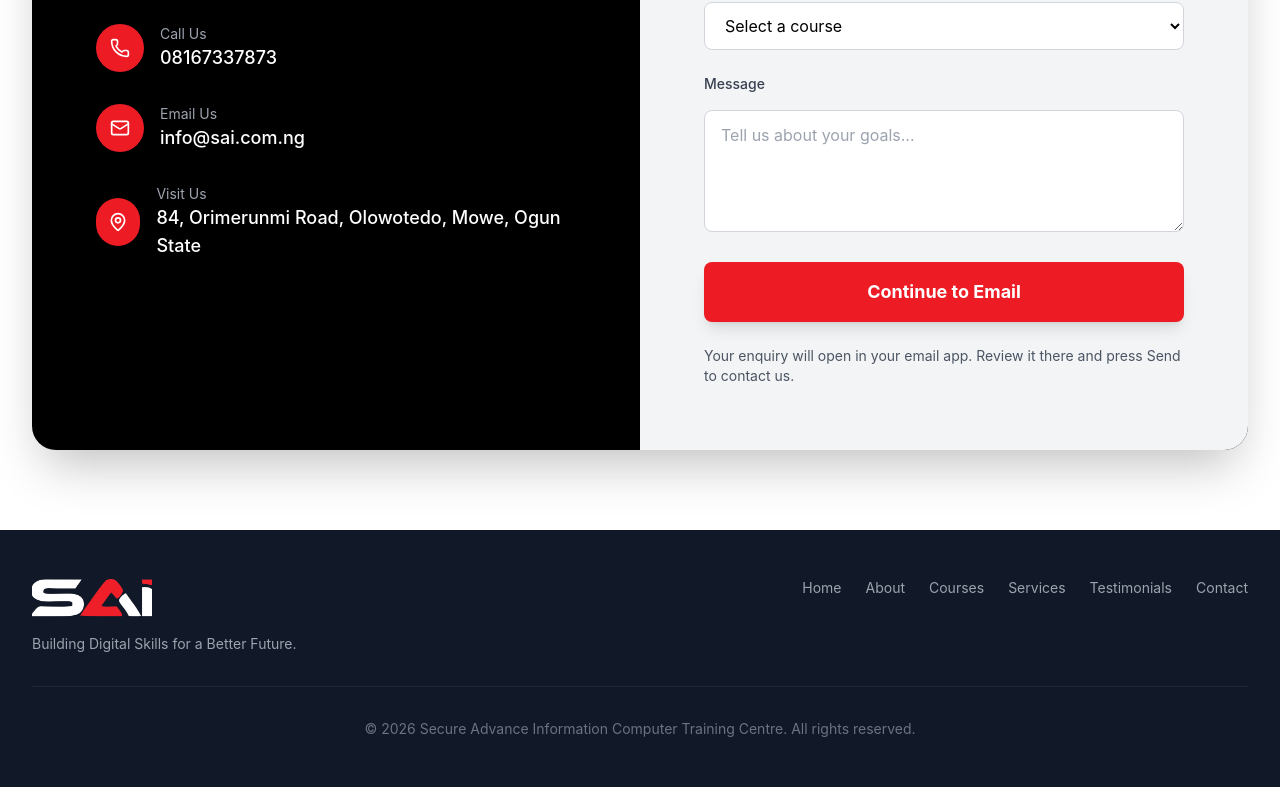
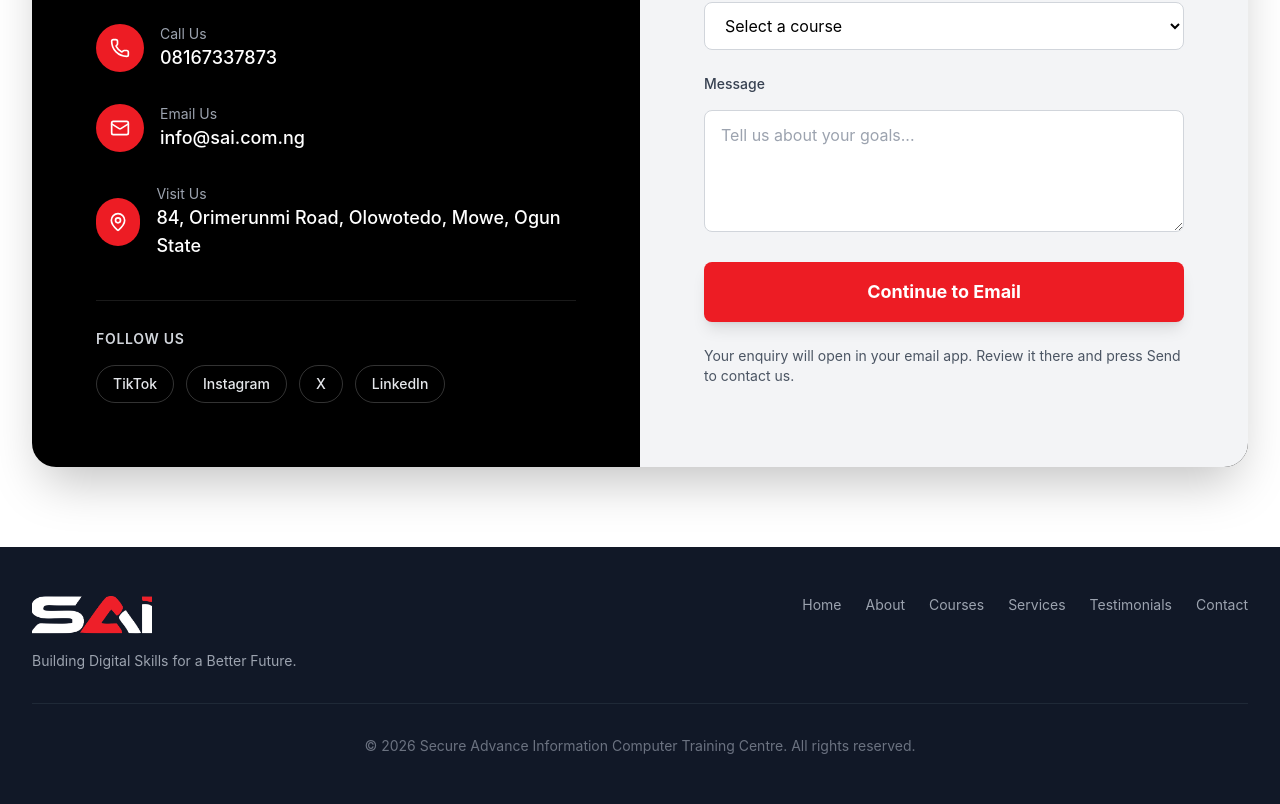
Before and after one commit to Deorum-1/Secure-Advance-Information, a React (Create React App) app: page / in a window 1280 px wide. Shown: the part 5754-6558 px from the top of the page. Built offline with nearby package versions, Linux system fonts and the light colour scheme; the HTML template or start-up script is replaced by a standard one.

Commit message:
Updated contact info

```diff
--- a/src/components/Contact.jsx
+++ b/src/components/Contact.jsx
@@ -74,6 +74,41 @@ const Contact = () => {
                 </motion.div>
               ))}
             </div>
+            <div className="mt-10 border-t border-white/10 pt-7">
+              <h3 className="mb-4 text-sm font-semibold uppercase tracking-wider text-gray-300">
+                Follow us
+              </h3>
+              <nav aria-label="Social media" className="flex flex-wrap gap-3">
+                {[
+                  {
+                    label: "TikTok",
+                    href: "https://www.tiktok.com/@secureadvanceinformation?_r=1&_t=ZS-9AjcpgoKpgE",
+                  },
+                  {
+                    label: "Instagram",
+                    href: "https://www.instagram.com/sai_tech.ng/?__pwa=1",
+                  },
+                  {
+                    label: "X",
+                    href: "https://x.com/sec_tech26",
+                  },
+                  {
+                    label: "LinkedIn",
+                    href: "https://www.linkedin.com/feed/update/urn:li:activity:7518579255535116288",
+                  },
+                ].map(({ label, href }) => (
+                  <a
+                    key={label}
+                    href={href}
+                    target="_blank"
+                    rel="noopener noreferrer"
+                    className="rounded-full border border-white/20 px-4 py-2 text-sm font-medium text-gray-200 transition-colors hover:border-saiRed hover:bg-saiRed hover:text-white"
+                  >
+                    {label}
+                  </a>
+                ))}
+              </nav>
+            </div>
           </div>
           <div className="bg-gray-100 p-8 md:p-16">
             <motion.form
```
